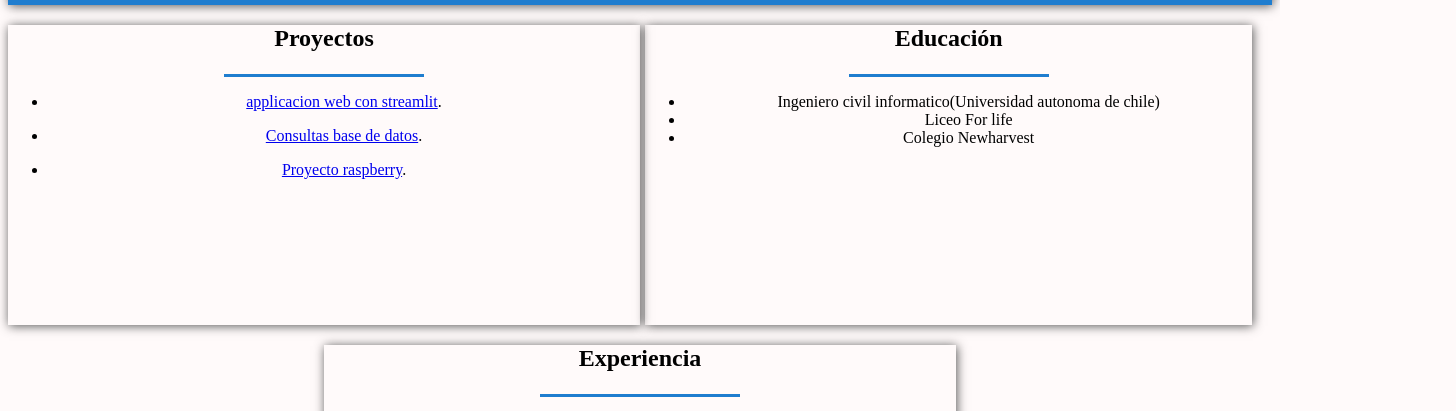
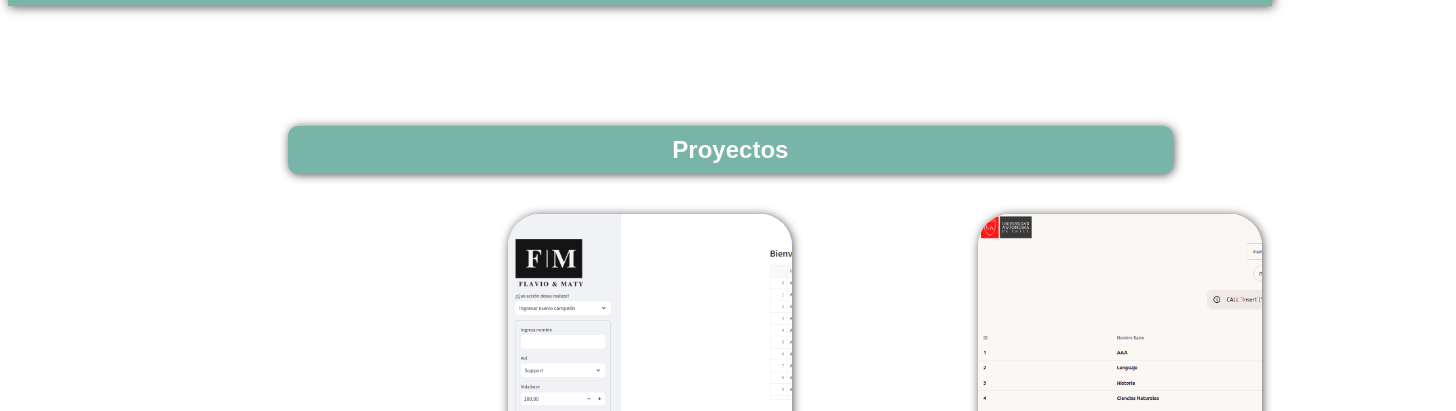
Before and after one commit to Matyplop/portafolio, a plain HTML site: page index.html in a window 1280 px wide. Shown: the part 611-1022 px from the top of the page, 1456 px wide, since content can reach past the window. Drawn offline with nearby package versions, Linux system fonts and the light colour scheme.

Commit message:
ACTIVIDAD DE AGREGAR COLORES LISTA

```diff
--- a/index.html
+++ b/index.html
@@ -16,6 +16,8 @@
 
 </head>
 <body class = "body">
+
+
 
 
 
@@ -109,31 +111,30 @@
 
         </section>
         <section class = "seccion">
-            <div>
-                <h2>Proyectos</h2>
-                <p class="borde"> </p>
-            </div>
-            <ul>
-                <li>
-                    <p>
-
-                        <a href="https://flaviplop.streamlit.app/">applicacion web con streamlit</a>.
-                      </p>
-                </li>
-                <li> <p>
-
-                    <a href="https://flavio02.matyplop.cl/Test_3_DB/src/index.html">Consultas base de datos</a>.
-                  </p>
-
-                  <li>
-                    <p>
-
-                        <a href="https://flaviplop.streamlit.app/">Proyecto raspberry</a>.
-                      </p>
-                </li>
+            <h2>Proyectos</h2>
 
 
-            </ul>
+            <div class="container-categories">
+                <div class="card-product">
+                    <div class="card-category category-campeon">
+
+
+                    </div>
+                </div>
+            </div>
+
+            <div class="container-categories">
+                <div class="card-product">
+                    <div class="card-category category-basedatos">
+
+
+                    </div>
+                </div>
+            </div>
+
+
+
+
 
 
 
@@ -156,7 +157,7 @@
 
      <!-- separador de codigo , encierra un codigo en una etiqueta-->
 
-    <footer style="background-color: royalblue">
+    <footer style="background-color: #79b4a9">
         @2024  Universidad autonoma      chile
 
     </footer>
--- a/styles/index.css
+++ b/styles/index.css
@@ -7,9 +7,26 @@ section : etiqueta elemento
 
 */
 
-.body {
+html{
+    font-family: "Moderustic", sans-serif;
+    --primary-color: #79b4a9;
+    --text-color: snow;
+    --secondary-color: #111d13;
 
-    background-color:snow;
+
+
+}
+
+.div_prueba{
+
+    color: var(--text-color);
+
+
+}
+
+body{
+
+    color: var(--secondary-color);
 }
 
 
@@ -25,7 +42,6 @@ section : etiqueta elemento
 
 
     border-bottom: solid 3px;
-    color: #1f7dcf;
     margin: 0 auto;
     width: 200px; /* ajusta el ancho a 50 píxeles */
     height: 2px;
@@ -33,15 +49,15 @@ section : etiqueta elemento
 
 .header {
     text-align: center;
-    color: snow;
-    background-color: #1f7dcf;
+    background-color: var(--primary-color);
     box-shadow: 1px 1px 10px #555;
     padding-bottom: 50px;
+    color : var(--text-color);
+
 }
 .header img {
 
     border: solid;
-    color: snow;
     width: 200px;
     border-radius: 60%;
 }
@@ -51,8 +67,8 @@ section : etiqueta elemento
 
     margin: 20px;
     height: 300px;
-    width: 50%;
-    box-shadow: 1px 1px 10px #555;
+    width: 70%;
+
     text-align: center;
     position: relative;
     right: 20px;
@@ -63,18 +79,86 @@ section : etiqueta elemento
 
 
 
+
 }
+.seccion h2{
+    color: var(--text-color);
+    box-shadow: 1px 1px 10px #555;
+    padding: 10px;
+    border-radius: 10px;
+    margin-bottom: 20px;
+    text-align: center;
+    margin:0 auto;
+    position: relative;
+    left: 280px;
+    background-color: var(--primary-color);
+
+
+
+
+}
+.top-categories{
+    display:flex;
+    flex-direction: column;
+    gap: 2rem;
+    margin-bottom: 3rem;
+}
+.container-categories{
+    display: grid;
+    justify-content: center;
+    align-items: center ;
+    grid-template-columns: repeat(3, 1fr);
+    gap: 1rem;
+}
+
+.card-category{
+    height: 20rem;
+    display:  flex;
+    flex-direction: column;
+    align-items: center;
+    justify-content: center;
+    border-radius: 2rem;
+    gap: 2rem;
+    box-shadow: 1px 1px 10px #555;
+    position: relative;
+    right: 1%;
+    top: 40px;
+    left: 500px;
+}
+.category-campeon{
+    background-image: url(../img/campeon.png);
+    background-size: cover;
+   background-repeat: no-repeat;
+}
+
+.category-basedatos{
+    background-image: url(../img/basedatos.png);
+    background-size: cover;
+    background-repeat: no-repeat;
+    position: relative;
+    left: 970px;
+    top: -280px;
+
+
+    }
+
+
+
 
 .seccion_1 {
     margin: 20px;
     height: 300px;
-    width: 48%;
+    width: 50%;
 
     box-shadow: 1px 1px 10px #555;
     text-align: center;
     margin-left: auto;
-    margin-right: left
-    ;
+    margin-right: auto;
+    margin-top: 70px;
+    position: relative;
+
+    left: 500px;
+    top: 570px;
   }
 
 .seccion_2 {
@@ -85,6 +169,10 @@ section : etiqueta elemento
     text-align: center;
     margin-left: auto;
     margin-right: auto;
+    margin-top: 70px;
+    position: relative;
+    top: 200px;
+    right: 450px;
 
 
 
@@ -115,11 +203,12 @@ section : etiqueta elemento
     margin-top: 20px;
     font-size: 36px;
     margin: 0 10px;
-    color: snow;
+
 }
 .borde_2 {
     border-bottom: solid 3px;
-    color: snow;
+
+
     margin: 0 auto;
     width: 200px; /* ajusta el ancho a 50 píxeles */
     height: 2px;
@@ -130,10 +219,11 @@ section : etiqueta elemento
     justify-content: space-between;
     margin-top: 20px;
     font-size: 48px;
+
   }
 
   .ico {
     font-size: 36px;
     margin: 0 10px;
-    color: snow;
+
   }
```
Also changed, not shown: img/basedatos.png (added), img/campeon.png (added).
